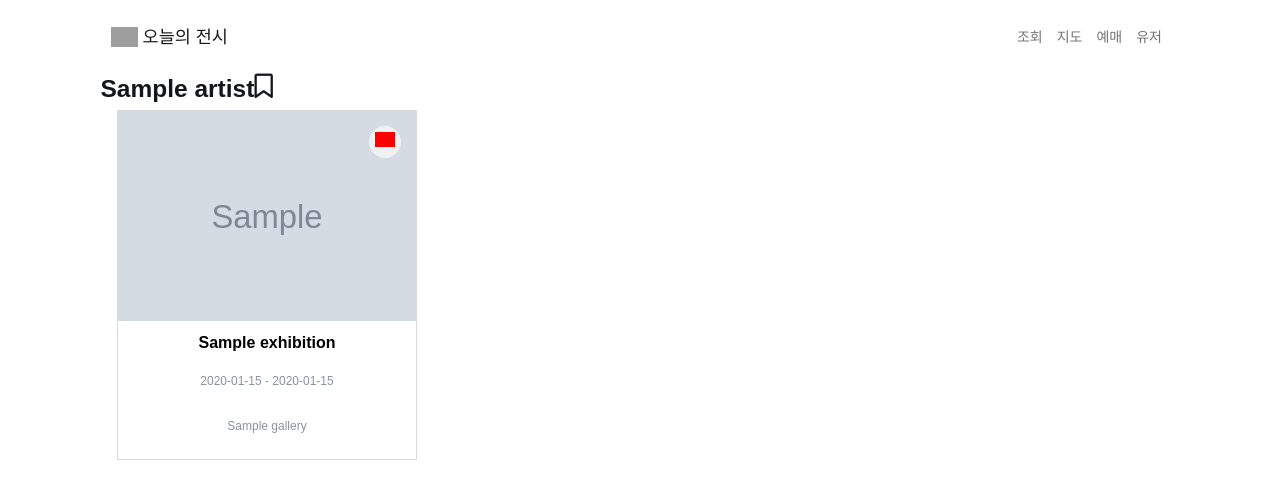
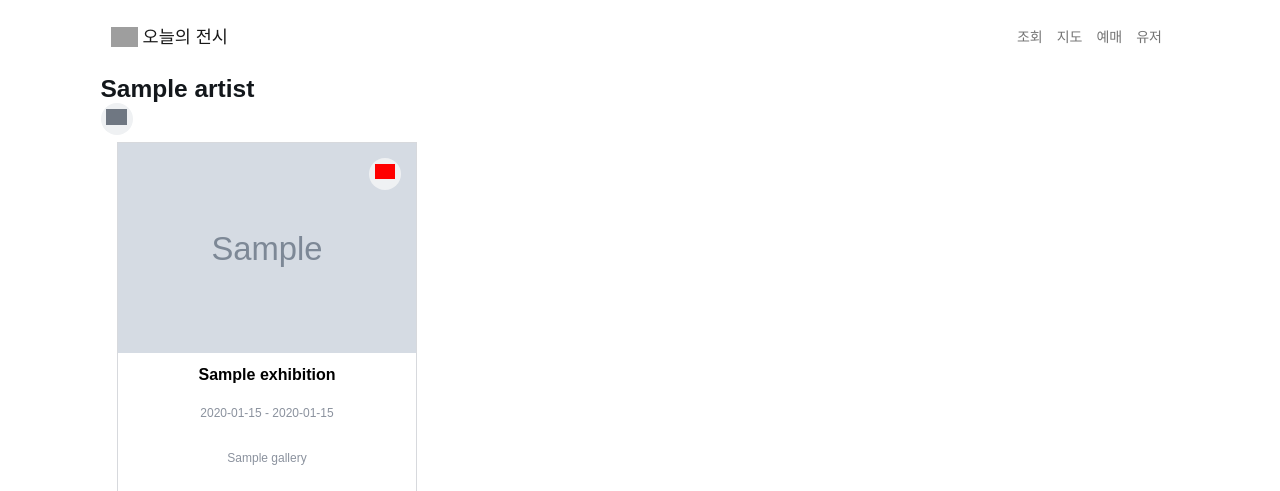
Before and after one commit to today-exhibition/today-exhibition, a Flask app: page /artist/1 in a window 1280 px wide. Shown: the top 491 px of the page. Run offline with Flask 3, Linux system fonts and the light colour scheme; tables that the repository leaves empty hold one stand-in row (values such as "Sample post"); grey boxes marked "Sample" are stand-in pictures; some libraries are stand-ins or nearby versions; some web fonts are replaced; grey boxes are pictures that could not be loaded.

Commit message:
Design: 미술관, 작가 디테일 페이지 북마크 아이콘 적용 #23

```diff
--- a/templates/artist/artist.html
+++ b/templates/artist/artist.html
@@ -10,12 +10,12 @@
   <h3 class="fw-bold">{{ data.artist[0].name }}
     {% if data.user_id %}
       {% if data.artist[0].id in data.followed_artist_ids %}
-        <i class="fa-solid fa-bookmark fa" onclick="followArtist(this, '{{ data.artist[0].id }}')"></i>
+        <div class="bookmark on" onclick="followArtist(this, '{{ data.artist[0].id }}')"></div>
       {% else %}
-        <i class="fa-regular fa-bookmark fa" onclick="followArtist(this, '{{ data.artist[0].id }}')"></i>
+        <div class="bookmark off" onclick="followArtist(this, '{{ data.artist[0].id }}')"></div>
       {% endif %}
     {% else %}
-      <i class="fa-regular fa-bookmark fa" onclick="alert('로그인 후 이용 가능한 서비스입니다.')"></i>
+      <div class="bookmark off" onclick="alert('로그인 후 이용 가능한 서비스입니다.')"></div>
     {% endif %}
   </h3>
   <!-- 전시회 상태별 정보 -->
--- a/templates/gallery/gallery.html
+++ b/templates/gallery/gallery.html
@@ -10,12 +10,12 @@
   <h3 class="fw-bold">{{ data.gallery[0].name }}
     {% if data.user_id %}
       {% if data.gallery[0].id in data.followed_gallery_ids %}
-        <i class="fa-solid fa-bookmark fa" onclick="followGallery(this, '{{ data.gallery[0].id }}')"></i>
+        <div class="bookmark on" onclick="followGallery(this, '{{ data.gallery[0].id }}')"></div>
       {% else %}
-        <i class="fa-regular fa-bookmark fa" onclick="followGallery(this, '{{ data.gallery[0].id }}')"></i>
+        <div class="bookmark off" onclick="followGallery(this, '{{ data.gallery[0].id }}')"></div>
       {% endif %}
     {% else %}
-      <i class="fa-regular fa-bookmark fa" onclick="alert('로그인 후 이용 가능한 서비스입니다.')"></i>
+    <div class="bookmark off" onclick="alert('로그인 후 이용 가능한 서비스입니다.')"></div>
     {% endif %}
   </h3>
   <!-- 전시회 상태별 정보 -->
```
